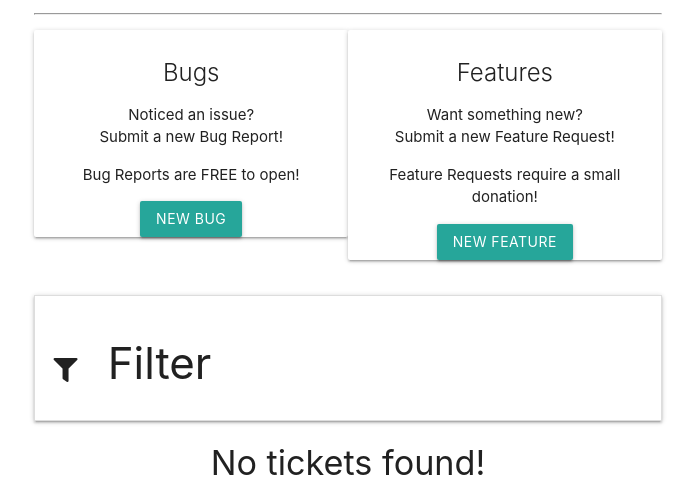
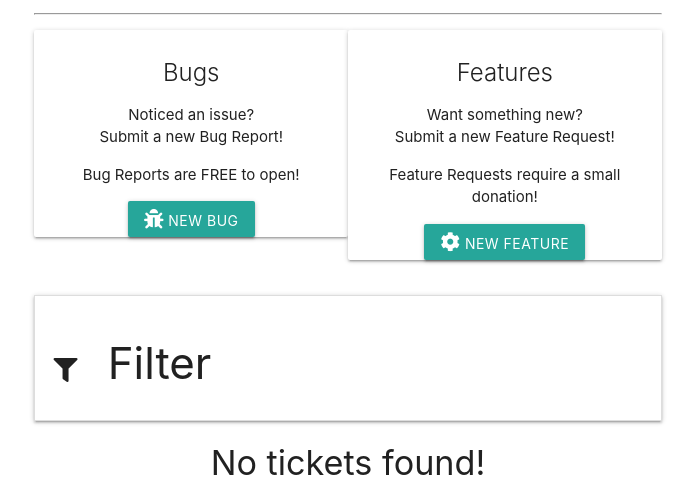
Before and after one commit to hebs87/unicorn-attractor-milestone-four, a Django app: page /tickets/ in a window 1280 px wide. Shown: the part 187-687 px from the top of the page, without its empty margins (292-987 px from the left). Run offline with Django 3.2, Linux system fonts and the light colour scheme; the visitor is signed in with stand-in values (Sample User, id 1); data that the repository does not hold is empty; some libraries are stand-ins or nearby versions.

Commit message:
Added bug and feature icons to buttons in all_tickets.html

```diff
--- a/tickets/templates/all_tickets.html
+++ b/tickets/templates/all_tickets.html
@@ -23,6 +23,7 @@
                     Bug Reports are FREE to open!
                 </p>
                 <a href="{% url 'new_bug_ticket' %}" class="btn waves-effect waves-light sm-md-btn">
+                    <i class="fas fa-bug icon-left" aria-hidden="true"></i>
                     New Bug
                 </a>
             </div>
@@ -37,6 +38,7 @@
                     Feature Requests require a small donation!
                 </p>
                 <a href="{% url 'new_feature_ticket' %}" class="btn waves-effect waves-light sm-md-btn">
+                    <i class="fas fa-cog icon-left" aria-hidden="true"></i>
                     New Feature
                 </a>
             </div>
@@ -44,7 +46,7 @@
     {% endif %}
 
     <!-- Filter Form -->
-    <form id="filter_form" method="GET" action="">
+    <form id="filter_form" method="GET">
         <ul class="collapsible filter-option">
             <li>
                 <div class="collapsible-header filter-header">
```
